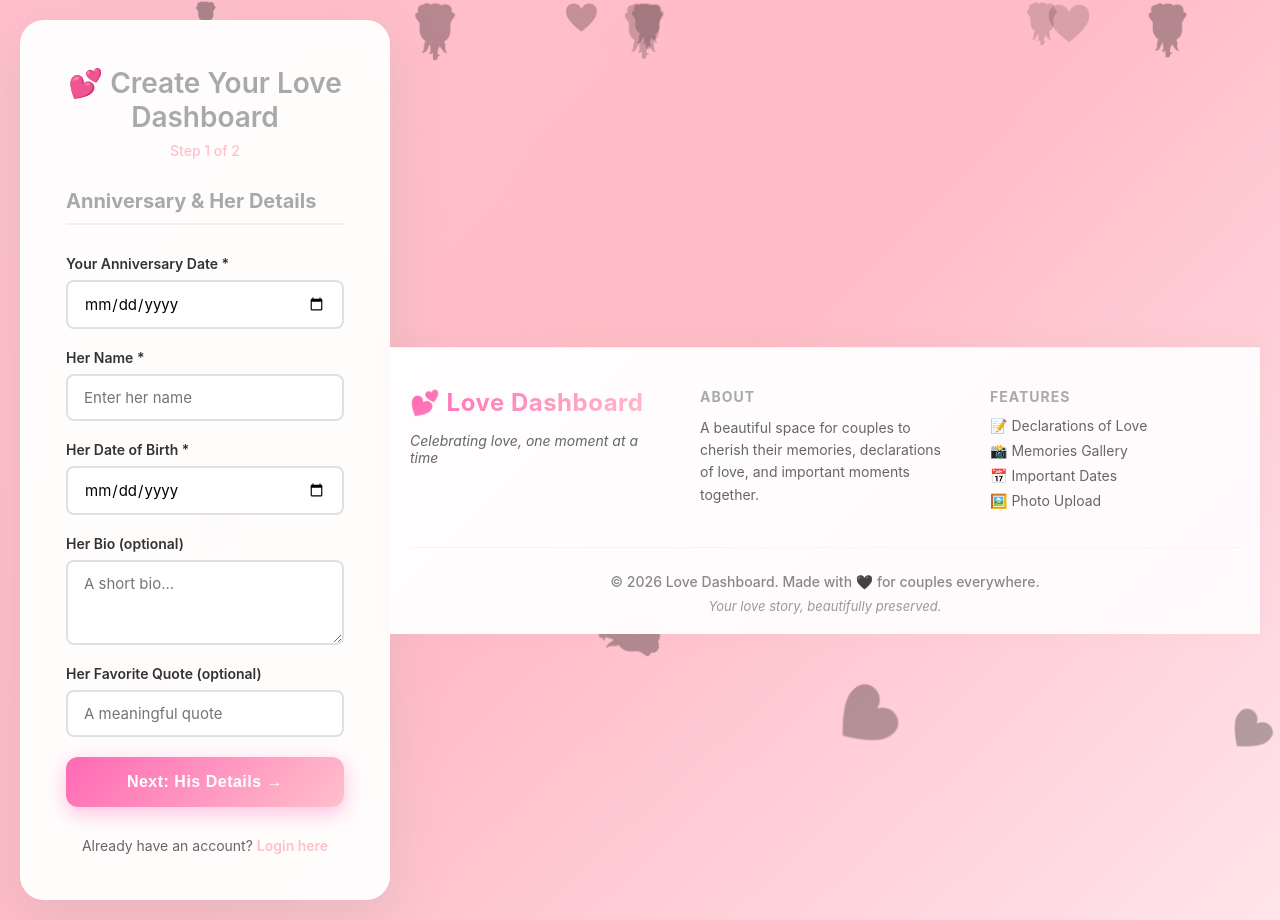
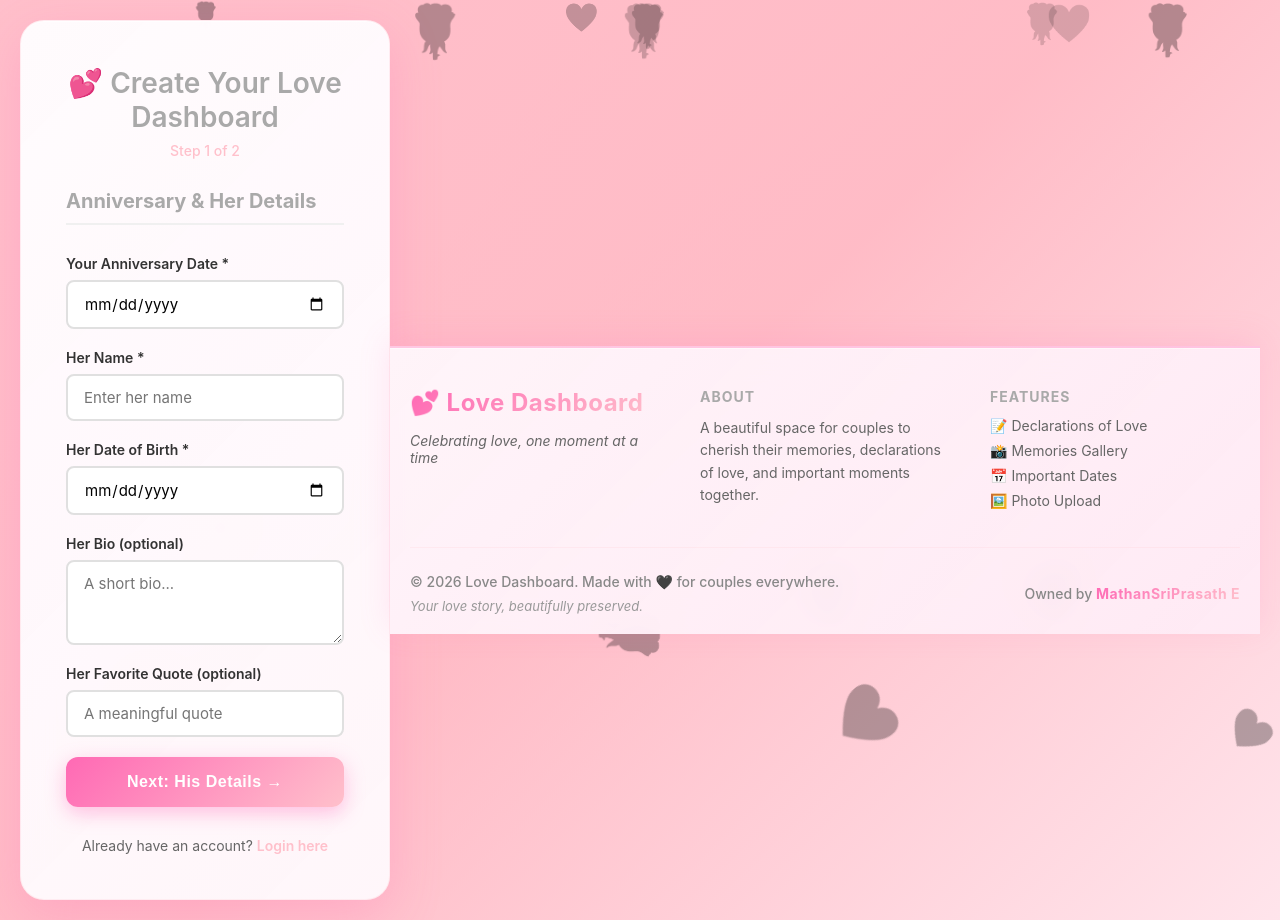
Before and after one commit to MathanSriPrasath/love-dashboard, a React (Create React App) app in the folder frontend/: page /signup in a window 1280 px wide. Built offline with nearby package versions, Linux system fonts and the light colour scheme.

Commit message:
fix: footer fix

```diff
--- a/frontend/src/components/Footer.css
+++ b/frontend/src/components/Footer.css
@@ -1,10 +1,12 @@
 .footer {
-  background: linear-gradient(135deg, rgba(255, 255, 255, 0.98), rgba(255, 250, 252, 0.98));
-  backdrop-filter: blur(10px);
-  border-top: 1px solid rgba(255, 192, 203, 0.2);
+  background: linear-gradient(135deg, rgba(255, 245, 250, 0.98) 0%, rgba(255, 235, 245, 0.95) 100%);
+  backdrop-filter: blur(15px);
+  border-top: 2px solid rgba(255, 105, 180, 0.3);
   margin-top: 60px;
   padding: 40px 20px 20px;
-  box-shadow: 0 -4px 20px rgba(169, 169, 169, 0.1);
+  box-shadow:
+    0 -6px 30px rgba(255, 105, 180, 0.15),
+    inset 0 1px 0 rgba(255, 255, 255, 0.5);
   position: relative;
   z-index: 10;
 }
@@ -81,7 +83,19 @@
   margin: 0 auto;
   padding-top: 25px;
   border-top: 1px solid rgba(255, 192, 203, 0.2);
-  text-align: center;
+  display: flex;
+  justify-content: space-between;
+  align-items: center;
+  gap: 30px;
+}
+
+.footer-bottom-left {
+  text-align: left;
+  flex: 1;
+}
+
+.footer-bottom-right {
+  text-align: right;
 }
 
 .footer-copyright {
@@ -96,6 +110,22 @@
   font-size: 13px;
   font-style: italic;
   margin: 0;
+}
+
+.footer-owner {
+  color: #888;
+  font-size: 14px;
+  margin: 0;
+  font-weight: 500;
+}
+
+.owner-name {
+  background: linear-gradient(135deg, #FF69B4, #FFC0CB);
+  -webkit-background-clip: text;
+  -webkit-text-fill-color: transparent;
+  background-clip: text;
+  font-weight: 700;
+  letter-spacing: 0.5px;
 }
 
 /* Responsive */
@@ -122,6 +152,17 @@
   .footer-links li:hover {
     transform: none;
   }
+
+  .footer-bottom {
+    flex-direction: column;
+    gap: 20px;
+    text-align: center;
+  }
+
+  .footer-bottom-left,
+  .footer-bottom-right {
+    text-align: center;
+  }
 }
 
 @media (max-width: 480px) {
--- a/frontend/src/components/Footer.js
+++ b/frontend/src/components/Footer.js
@@ -32,6 +32,7 @@ const Footer = () => {
       </div>
 
       <div className="footer-bottom">
+        <div className="footer-bottom-left">
           <p className="footer-copyright">
             © {currentYear} Love Dashboard. Made with 🖤 for couples everywhere.
           </p>
@@ -39,6 +40,12 @@ const Footer = () => {
             Your love story, beautifully preserved.
           </p>
         </div>
+        <div className="footer-bottom-right">
+          <p className="footer-owner">
+            Owned by <span className="owner-name">MathanSriPrasath E</span>
+          </p>
+        </div>
+      </div>
     </footer>
   );
 };
--- a/frontend/src/pages/Dashboard.css
+++ b/frontend/src/pages/Dashboard.css
@@ -13,14 +13,16 @@
 
 /* Navigation */
 .dashboard-nav {
-  background: rgba(255, 255, 255, 0.95);
-  backdrop-filter: blur(10px);
+  background: linear-gradient(135deg, rgba(255, 255, 255, 0.98), rgba(255, 250, 252, 0.98));
+  backdrop-filter: blur(15px);
   padding: 20px 40px;
   display: flex;
   justify-content: space-between;
   align-items: center;
-  box-shadow: 0 4px 20px rgba(169, 169, 169, 0.15);
-  border-bottom: 1px solid rgba(255, 192, 203, 0.2);
+  box-shadow:
+    0 4px 20px rgba(255, 105, 180, 0.15),
+    inset 0 -1px 0 rgba(255, 192, 203, 0.3);
+  border-bottom: 2px solid rgba(255, 192, 203, 0.25);
   position: sticky;
   top: 0;
   z-index: 100;
@@ -125,12 +127,41 @@
 }
 
 .person-card {
-  background: white;
-  border-radius: 12px;
-  padding: 25px;
-  box-shadow: 0 6px 20px rgba(169, 169, 169, 0.15);
+  background: linear-gradient(135deg, rgba(255, 252, 254, 0.98) 0%, rgba(255, 248, 252, 0.96) 100%);
+  backdrop-filter: blur(10px);
+  border-radius: 20px;
+  padding: 30px;
+  box-shadow:
+    0 8px 32px rgba(255, 105, 180, 0.2),
+    inset 0 1px 0 rgba(255, 255, 255, 0.6);
   animation: slideIn 0.6s ease-out;
-  border: 1px solid #f5f5f5;
+  border: 1px solid rgba(255, 192, 203, 0.2);
+  transition: all 0.4s cubic-bezier(0.4, 0, 0.2, 1);
+  position: relative;
+  overflow: hidden;
+}
+
+.person-card::before {
+  content: '';
+  position: absolute;
+  top: -2px;
+  left: -2px;
+  right: -2px;
+  bottom: -2px;
+  background: linear-gradient(135deg, rgba(255, 105, 180, 0.15), rgba(255, 182, 193, 0.15));
+  border-radius: 20px;
+  z-index: -1;
+  opacity: 0;
+  transition: opacity 0.4s;
+}
+
+.person-card:hover {
+  transform: translateY(-8px) scale(1.02);
+  box-shadow: 0 12px 40px rgba(255, 105, 180, 0.25);
+}
+
+.person-card:hover::before {
+  opacity: 1;
 }
 
 .her-card {
@@ -253,13 +284,15 @@
 
 /* Tab Content */
 .tab-content {
-  background: rgba(255, 255, 255, 0.95);
+  background: linear-gradient(135deg, rgba(255, 253, 254, 0.98) 0%, rgba(255, 250, 252, 0.96) 100%);
   backdrop-filter: blur(10px);
   border-radius: 20px;
   padding: 35px;
-  box-shadow: 0 8px 32px rgba(169, 169, 169, 0.15);
+  box-shadow:
+    0 8px 32px rgba(255, 105, 180, 0.18),
+    inset 0 1px 0 rgba(255, 255, 255, 0.6);
   animation: fadeIn 0.6s ease-in;
-  border: 1px solid rgba(255, 255, 255, 0.8);
+  border: 1px solid rgba(255, 192, 203, 0.2);
 }
 
 .tab-content h2 {
@@ -498,20 +531,18 @@
 }
 
 .letter-card {
-  background: linear-gradient(135deg, #ffffff 0%, #fffbfc 100%);
+  background: linear-gradient(135deg, rgba(255, 251, 253, 0.98) 0%, rgba(255, 248, 250, 0.95) 100%);
   padding: 24px;
   border-radius: 16px;
-  border-left: 4px solid transparent;
-  background-image:
-    linear-gradient(white, white),
-    linear-gradient(135deg, #FF69B4, #FFC0CB);
-  background-origin: padding-box, border-box;
-  background-clip: padding-box, border-box;
+  border-left: 4px solid #FF69B4;
   transition: all 0.4s cubic-bezier(0.4, 0, 0.2, 1);
-  box-shadow: 0 4px 15px rgba(169, 169, 169, 0.1);
+  box-shadow:
+    0 4px 20px rgba(255, 105, 180, 0.15),
+    inset 0 1px 0 rgba(255, 255, 255, 0.8);
   cursor: pointer;
   position: relative;
   overflow: hidden;
+  border: 1px solid rgba(255, 192, 203, 0.2);
 }
 
 .letter-card::before {
@@ -521,7 +552,7 @@
   left: 0;
   right: 0;
   bottom: 0;
-  background: linear-gradient(135deg, rgba(255, 105, 180, 0.05), rgba(255, 192, 203, 0.05));
+  background: linear-gradient(135deg, rgba(255, 105, 180, 0.08), rgba(255, 192, 203, 0.08));
   opacity: 0;
   transition: opacity 0.4s;
 }
@@ -574,12 +605,14 @@
 }
 
 .memory-card {
-  background: white;
+  background: linear-gradient(135deg, rgba(255, 252, 254, 0.98) 0%, rgba(255, 249, 251, 0.96) 100%);
   border-radius: 16px;
   overflow: hidden;
-  box-shadow: 0 6px 20px rgba(169, 169, 169, 0.12);
+  box-shadow:
+    0 6px 25px rgba(255, 105, 180, 0.18),
+    inset 0 1px 0 rgba(255, 255, 255, 0.7);
   transition: all 0.4s cubic-bezier(0.4, 0, 0.2, 1);
-  border: 1px solid rgba(255, 192, 203, 0.2);
+  border: 1px solid rgba(255, 192, 203, 0.25);
   position: relative;
 }
 
@@ -670,19 +703,17 @@
 .date-card {
   display: flex;
   gap: 20px;
-  background: linear-gradient(135deg, #ffffff 0%, #fffbfc 100%);
+  background: linear-gradient(135deg, rgba(255, 251, 253, 0.98) 0%, rgba(255, 248, 250, 0.95) 100%);
   padding: 24px;
   border-radius: 16px;
-  border-left: 4px solid transparent;
-  background-image:
-    linear-gradient(white, white),
-    linear-gradient(135deg, #FF69B4, #FFC0CB);
-  background-origin: padding-box, border-box;
-  background-clip: padding-box, border-box;
+  border-left: 4px solid #FF69B4;
   transition: all 0.4s cubic-bezier(0.4, 0, 0.2, 1);
-  box-shadow: 0 4px 15px rgba(169, 169, 169, 0.1);
+  box-shadow:
+    0 4px 20px rgba(255, 105, 180, 0.15),
+    inset 0 1px 0 rgba(255, 255, 255, 0.8);
   position: relative;
   overflow: hidden;
+  border: 1px solid rgba(255, 192, 203, 0.2);
 }
 
 .date-card::before {
@@ -692,7 +723,7 @@
   left: 0;
   right: 0;
   bottom: 0;
-  background: linear-gradient(90deg, rgba(255, 105, 180, 0.05), transparent);
+  background: linear-gradient(90deg, rgba(255, 105, 180, 0.08), transparent);
   opacity: 0;
   transition: opacity 0.4s;
 }
--- a/frontend/src/pages/LoginPage.css
+++ b/frontend/src/pages/LoginPage.css
@@ -14,15 +14,17 @@
 }
 
 .login-card {
-  background: rgba(255, 255, 255, 0.95);
-  backdrop-filter: blur(10px);
+  background: linear-gradient(135deg, rgba(255, 252, 254, 0.98) 0%, rgba(255, 248, 252, 0.96) 100%);
+  backdrop-filter: blur(15px);
   border-radius: 24px;
-  box-shadow: 0 15px 50px rgba(169, 169, 169, 0.3);
+  box-shadow:
+    0 15px 50px rgba(255, 105, 180, 0.25),
+    inset 0 1px 0 rgba(255, 255, 255, 0.7);
   padding: 45px;
   width: 100%;
   max-width: 450px;
   animation: fadeIn 0.6s ease-in;
-  border: 1px solid rgba(255, 255, 255, 0.8);
+  border: 1px solid rgba(255, 192, 203, 0.25);
   position: relative;
   z-index: 1;
 }
--- a/frontend/src/pages/SignupPage.css
+++ b/frontend/src/pages/SignupPage.css
@@ -14,15 +14,17 @@
 }
 
 .signup-card {
-  background: rgba(255, 255, 255, 0.95);
-  backdrop-filter: blur(10px);
+  background: linear-gradient(135deg, rgba(255, 252, 254, 0.98) 0%, rgba(255, 248, 252, 0.96) 100%);
+  backdrop-filter: blur(15px);
   border-radius: 24px;
-  box-shadow: 0 15px 50px rgba(169, 169, 169, 0.3);
+  box-shadow:
+    0 15px 50px rgba(255, 105, 180, 0.25),
+    inset 0 1px 0 rgba(255, 255, 255, 0.7);
   padding: 45px;
   width: 100%;
   max-width: 550px;
   animation: fadeIn 0.6s ease-in;
-  border: 1px solid rgba(255, 255, 255, 0.8);
+  border: 1px solid rgba(255, 192, 203, 0.25);
   position: relative;
   z-index: 1;
 }
```
Lines whose indentation alone changed are shown as unchanged.
